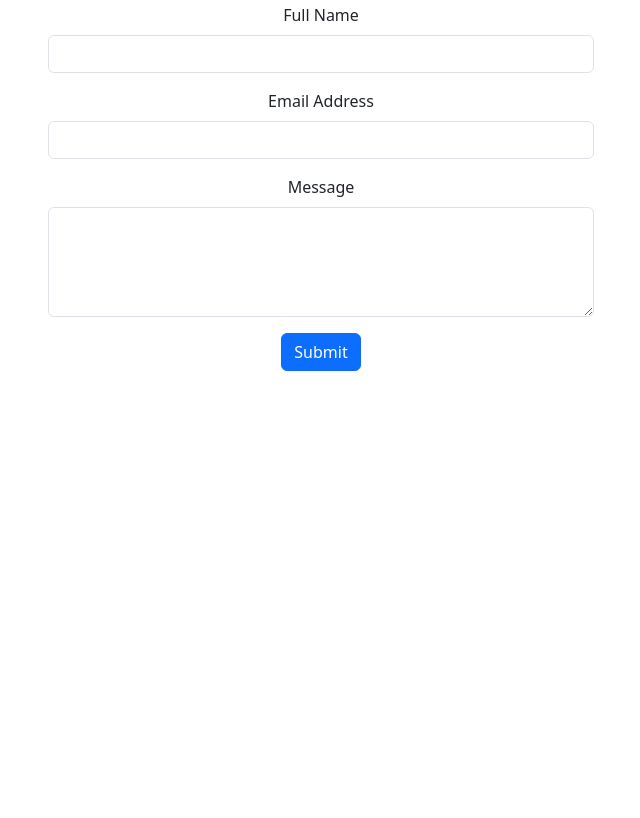
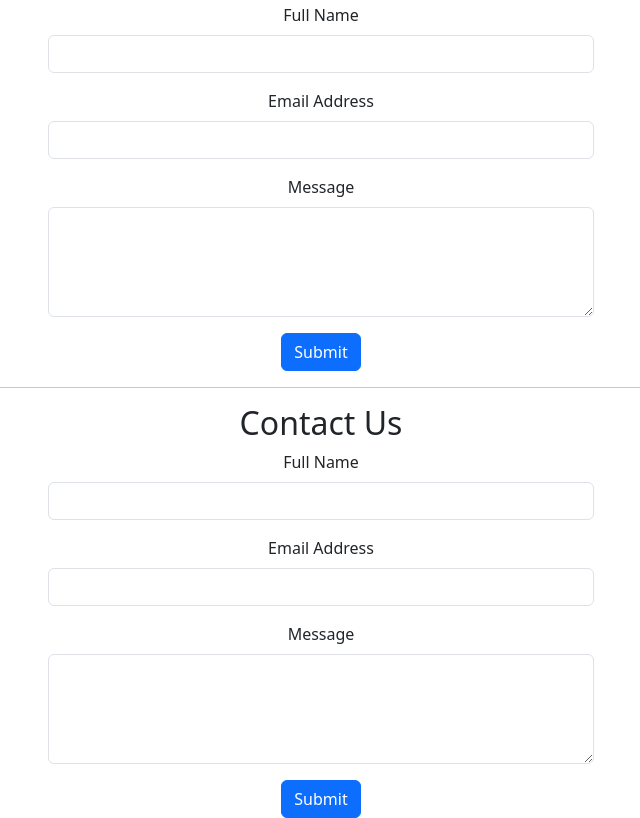
Before and after one commit to YTasheva/CyberNet-Detective, a plain HTML site: page index.html in a window 1280 px wide. Shown: the part 1964-2782 px from the top of the page, without its empty margins (319-959 px from the left). Before the commit the page ends 2335 px from the top, so only its background shows below. Drawn offline with nearby package versions, Linux system fonts and the light colour scheme.

Commit message:
added contact form

```diff
--- a/index.html
+++ b/index.html
@@ -188,3 +188,39 @@
     </div>
   </div>
 </section>
+
+
+
+<!--Contact Section-->
+
+<section id="contact" class="scroll">
+  <hr />
+  <h2>Contact Us</h2>
+  <div class="container">
+    <div class="row">
+      <div class="col-md-6 offset-md-3">
+        <form id="contactForm">
+          <div class="mb-3">
+            <label for="fullName" class="form-label">Full Name</label>
+            <input type="text" class="form-control" id="fullName" name="fullName" required>
+          </div>
+          <div class="mb-3">
+            <label for="email" class="form-label">Email Address</label>
+            <input type="email" class="form-control" id="email" name="email" required>
+          </div>
+          <div class="mb-3">
+            <label for="message" class="form-label">Message</label>
+            <textarea class="form-control" id="message" name="message" rows="4" required></textarea>
+          </div>
+          <button type="submit" class="btn btn-primary">Submit</button>
+        </form>
+      </div>
+    </div>
+  </div>
+</section>
+
+<script>
+  document.querySelector('#navbarNav .nav-link[href="#contact"]').addEventListener('click', function () {
+    document.getElementById('contactForm').scrollIntoView({ behavior: 'smooth' });
+  });
+</script>
```
